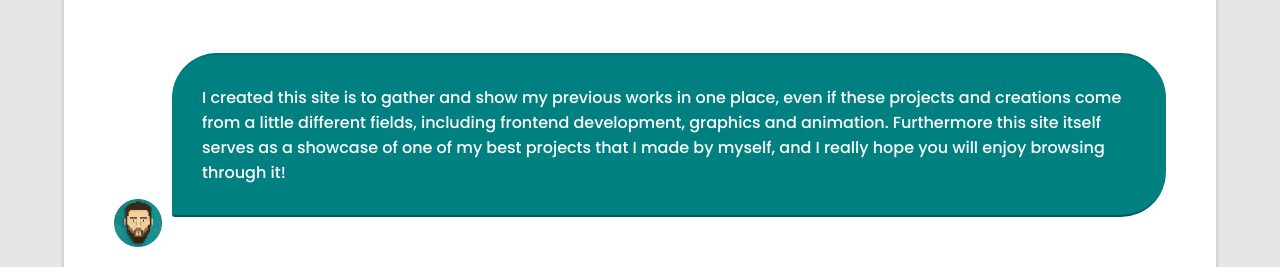
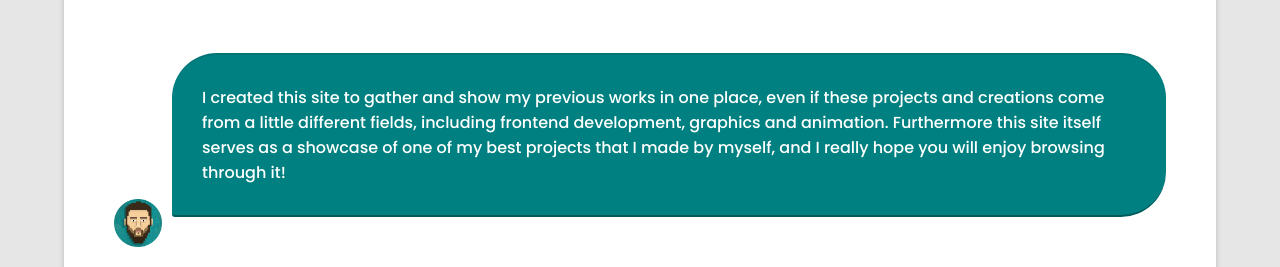
Before and after one commit to AZMvrk/react-router-layout, a React (Create React App) app: page / in a window 1280 px wide. Shown: the part 791-1058 px from the top of the page. Built offline with nearby package versions, Linux system fonts and the light colour scheme.

Commit message:
debug and fix

```diff
--- a/src/components/Home.jsx
+++ b/src/components/Home.jsx
@@ -21,7 +21,7 @@ function Home({ data }) {
 				</div>
 				<div className='p-div'>
 					<img className='profile-picture-mini' src={pixelartSelfieRound} alt="pixelartSelfie" />
-					<p>I created this site is to gather and show my previous works in one place, even if these projects and creations come from a little different fields, including frontend development, graphics and animation. Furthermore this site itself serves as a showcase of one of my best projects that I made by myself, and I really hope you will enjoy browsing through it!</p>
+					<p>I created this site to gather and show my previous works in one place, even if these projects and creations come from a little different fields, including frontend development, graphics and animation. Furthermore this site itself serves as a showcase of one of my best projects that I made by myself, and I really hope you will enjoy browsing through it!</p>
 				</div>
 				<div className='p-div'>
 					<img className='profile-picture-mini' src={pixelartSelfieRound} alt="pixelartSelfie" />
--- a/src/components/Media.jsx
+++ b/src/components/Media.jsx
@@ -1,15 +1,19 @@
 import React from 'react'
 import Layout from './Layout'
+
 import infinityLoadingWithFrame from '../media/infinityLoadingWithFrame.mp4'
 import infinityLoading from '../media/infinityLoading.mp4'
 import infinity from '../media/infinity.mp4'
 import infinityStatic from '../media/infinityStatic.jpg'
+
 import loadingRing from '../media/loadingRing.mp4'
 import loadingRingScreen from '../media/loadingRingScreen.mp4'
+
 import bubble from '../media/bubble.mp4'
 import bubbleWithFrame from '../media/bubbleWithFrame.mp4'
 import bubbleWhite from '../media/bubbleWhite.mp4'
 import bubbleWhiteFrame from '../media/bubbleWhiteFrame.mp4'
+
 import menuBar from '../media/menuBar.mp4'
 
 
```
